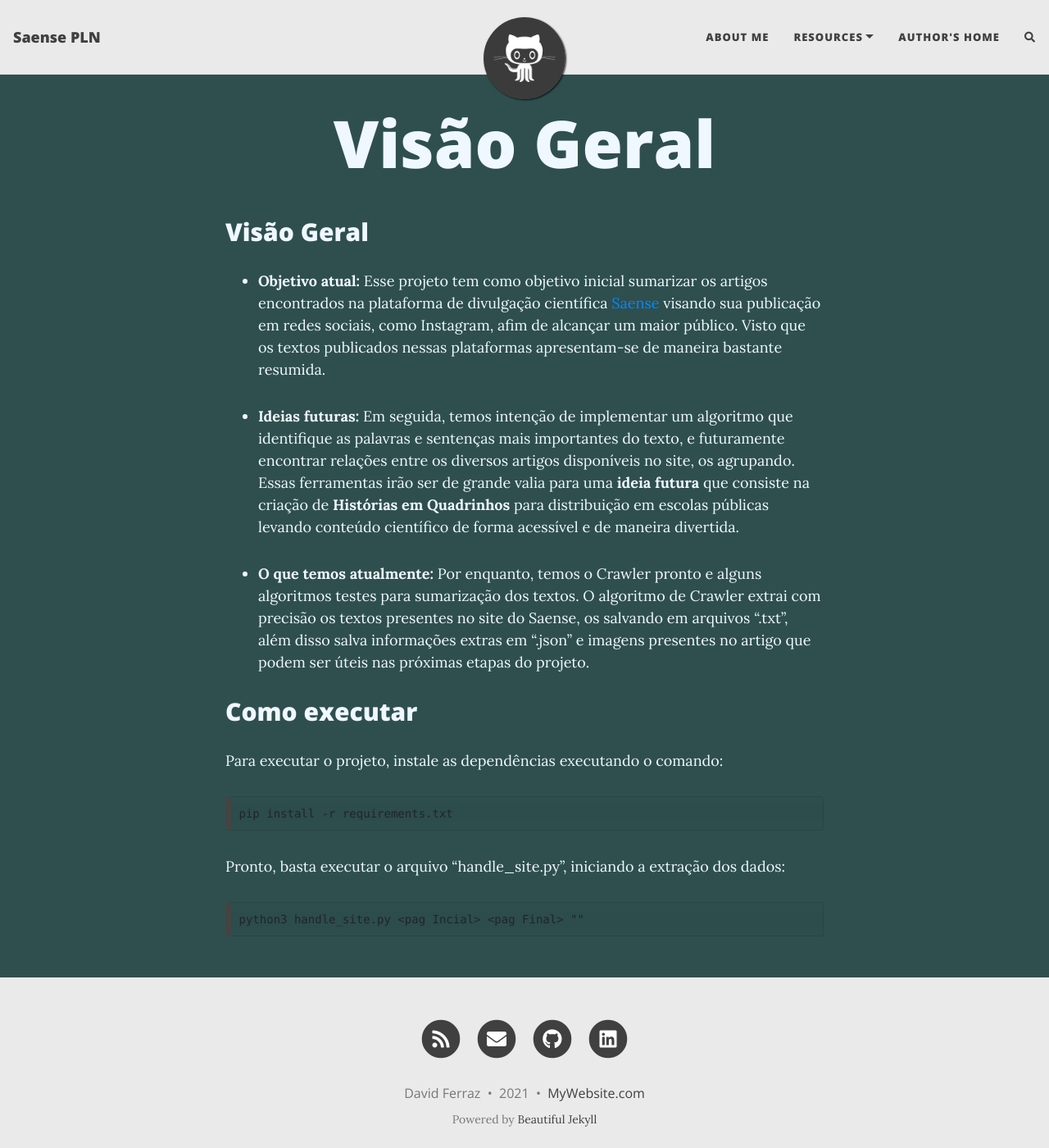
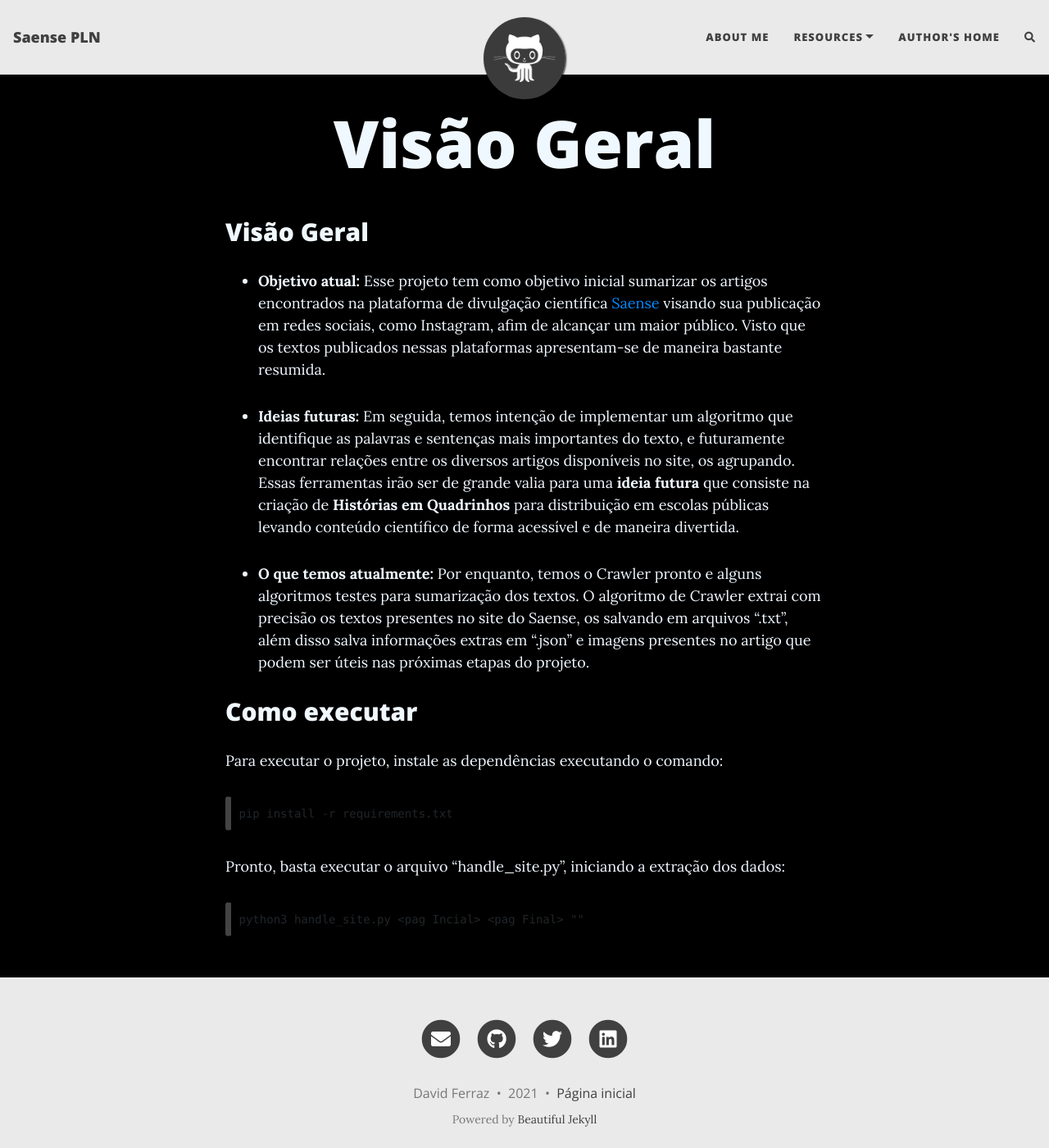
Before and after one commit to davidferraz01/Saense-PLN, a Jekyll site: the page built from index.md, in a window 1280 px wide and 1400 px high. Shown: the whole window at 82% size. Built offline with Jekyll 4.4.1, drawn with Linux system fonts in a browser that asks for light colours; nearby versions of some CDN libraries; our own code applies the rules of GitHub Pages for plain Markdown files; the list of posts is cut into pages by our own code; comment, search, counter and statistics services are not loaded; some of the changed lines change nothing that is shown.

Commit message:
Update _config.yml

```diff
--- a/_config.yml
+++ b/_config.yml
@@ -40,10 +40,9 @@ round-avatar: true
 # Uncomment the links you want to show and add your information to each one.
 social-network-links:
   email: "davidferrazufs@academico.ufs.br"
-  rss: true  # remove this line if you don't want to show an RSS link at the bottom
   #facebook: deanattali
   github: 0xdferraz
-  #twitter: daattali
+  twitter: 0xdferraz
   #patreon: DeanAttali
   #youtube: c/daattali
   linkedin: daattali
@@ -64,9 +63,6 @@ social-network-links:
 #  ORCID: your ORCID ID
 #  google-scholar: your google scholar
 
-# If you want your website to generate an RSS feed, provide a description
-# The URL for the feed will be https://<your_website>/feed.xml
-rss-description: This website is a virtual proof that I'm awesome
 
 # --- General options --- #
 
@@ -74,10 +70,11 @@ rss-description: This website is a virtual proof that I'm awesome
 share-links-active:
   github: true
   linkedin: true
+  twitter: true
 
 # How to display the link to your website in the footer
 # Remove this if you don't want a link in the footer
-url-pretty: "MyWebsite.com"
+url-pretty: "Página inicial"
 
 # Excerpt word length - Truncate the excerpt of each post on the feed page to the specified number of words
 excerpt_length: 50
@@ -101,7 +98,7 @@ post_search: true
 navbar-col: "#EAEAEA"
 navbar-text-col: "#404040"
 navbar-border-col: "#DDDDDD"
-page-col: "#2F4F4F"
+page-col: "#000000" #"#2F4F4F"
 text-col: "#F0F8FF"
 link-col: "#008AFF"
 hover-col: "#0085A1"
```
